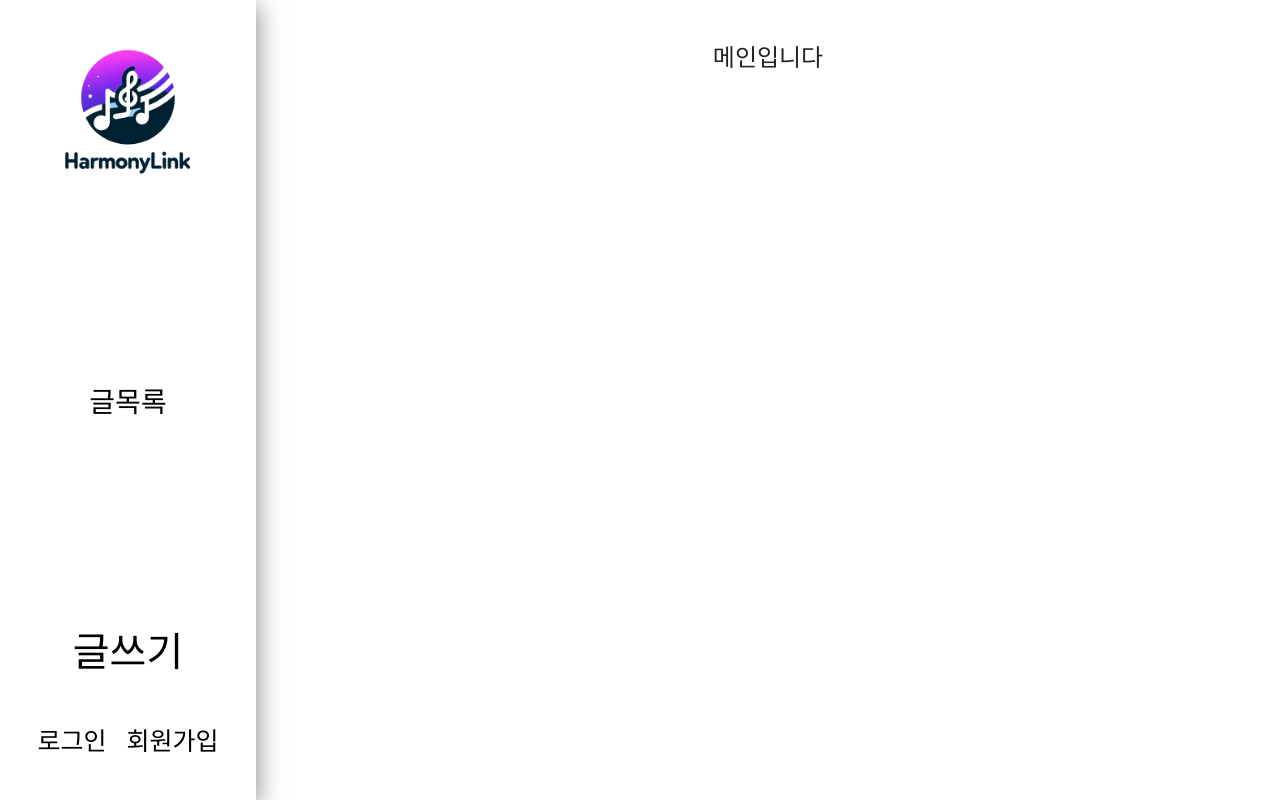
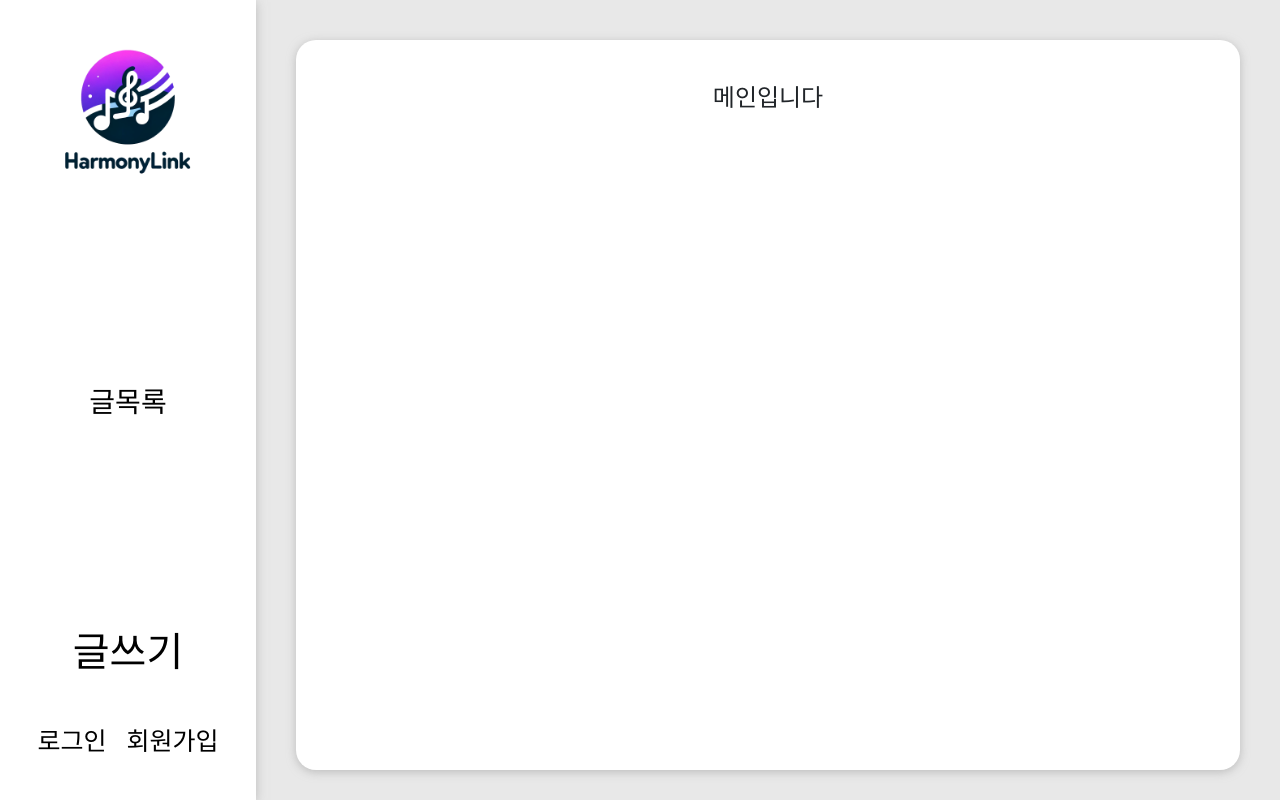
Before and after one commit to c1vera/HarmonyLink, a React (Vite) app in the folder HarmonyLink-SpringBoot/src/HarmonyLink-Frontend/: page / in a window 1280 px wide. Built offline with nearby package versions, Linux system fonts and the light colour scheme; a web font is replaced by a local one.

Commit message:
design: 사이드바, 메인 컴포넌트 스타일(그림자) 추가, GlobalStyle 설정

```diff
--- a/HarmonyLink-SpringBoot/src/HarmonyLink-Frontend/src/App.css
+++ b/HarmonyLink-SpringBoot/src/HarmonyLink-Frontend/src/App.css
@@ -32,6 +32,7 @@ textarea{
 
 .App > .MainPage {
   flex: 4;
+  background-color: rgb(232, 232, 232);
 }
 
 .App > .SideBar, .App > .MainPage {
--- a/HarmonyLink-SpringBoot/src/HarmonyLink-Frontend/src/Pages/Login/LoginPage.tsx
+++ b/HarmonyLink-SpringBoot/src/HarmonyLink-Frontend/src/Pages/Login/LoginPage.tsx
@@ -7,14 +7,7 @@ import Input from '../../components/Input/Input';
 import { useDispatch } from "react-redux";
 import { loginUser } from '../../redux/actions/userActions';
 import { AppDispatch } from '../../redux/store';
-
-const Body = styled.div`
-  height: 100%;
-  display: flex;
-  flex-direction: column;
-  align-items: center;
-  text-align: center;
-`;
+import * as S from "../../style/GlobalStyles"
 
 const LoginMessage = styled.p`
   color: red;
@@ -66,11 +59,9 @@ const LoginPage: React.FC = () => {
       });
   };
 
-
-
   return (
     <div className="MainPage">
-      <Body>
+      <S.Body>
         <h3>로그인</h3>
         <p>아이디</p>
         <Input
@@ -88,7 +79,7 @@ const LoginPage: React.FC = () => {
         ></Input>
         <LoginMessage>{loginMessage}</LoginMessage>
         <button onClick={handleLogin}>로그인하기</button>
-      </Body>
+      </S.Body>
     </div>
   );
 };
--- a/HarmonyLink-SpringBoot/src/HarmonyLink-Frontend/src/Pages/MainPage.tsx
+++ b/HarmonyLink-SpringBoot/src/HarmonyLink-Frontend/src/Pages/MainPage.tsx
@@ -1,21 +1,13 @@
 import styled from "styled-components";
 import "./MainPage.css";
-
-const Body = styled.div`
-  height: 100%;
-  display: flex;
-  flex-direction: column;
-  align-items: center;
-  text-align: center;
-  padding: 40px;
-`;
+import * as S from "../style/GlobalStyles"
 
 const MainPage: React.FC = () => {
   return (
     <div className="MainPage">
-      <Body>
+      <S.Body>
         <p>메인입니다</p>
-      </Body>
+      </S.Body>
     </div>
   );
 };
--- a/HarmonyLink-SpringBoot/src/HarmonyLink-Frontend/src/Pages/PostBoard/PostBoard.tsx
+++ b/HarmonyLink-SpringBoot/src/HarmonyLink-Frontend/src/Pages/PostBoard/PostBoard.tsx
@@ -4,15 +4,7 @@ import Table from "react-bootstrap/Table";
 import styled from "styled-components";
 import { useNavigate } from "react-router-dom";
 import ToggleButtonGroup from "../../components/Button/ToggleButtonGroup";
-
-const Body = styled.div`
-  height: 100%;
-  display: flex;
-  flex-direction: column;
-  align-items: center;
-  text-align: center;
-  padding: 40px;
-`;
+import * as S from "../../style/GlobalStyles"
 
 const MbtiArea = styled.div`
   display: flex;
@@ -209,7 +201,7 @@ const PostBoard: React.FC = () => {
 
   return (
     <div className="MainPage">
-      <Body>
+      <S.Body>
         <h2>글목록</h2>
 
         <p>MBTI</p>
@@ -295,7 +287,7 @@ const PostBoard: React.FC = () => {
           value={currentPage}
           onChange={handleChange}
         />
-      </Body>
+      </S.Body>
     </div>
   );
 };
--- a/HarmonyLink-SpringBoot/src/HarmonyLink-Frontend/src/Pages/PostDetail/PostDetailPage.tsx
+++ b/HarmonyLink-SpringBoot/src/HarmonyLink-Frontend/src/Pages/PostDetail/PostDetailPage.tsx
@@ -1,6 +1,7 @@
 import styled from "styled-components";
 import { useParams } from "react-router-dom";
 import { useLocation } from "react-router-dom";
+import * as S from "../../style/GlobalStyles"
 
 const Top = styled.div`
   text-align: left;
@@ -8,12 +9,6 @@ const Top = styled.div`
   flex: 1;
 `;
 
-const Body = styled.div`
-  height: 100%;
-  display: flex;
-  flex-direction: column;
-  padding: 40px;
-`;
 
 const Content = styled.div`
   text-align: center;
@@ -30,7 +25,7 @@ const PostDetailPage = () => {
 
   return (
     <div className="MainPage">
-      <Body>
+      <S.Body>
         <Top>
           <h3>{post?.type} 게시판</h3>
           <h4>{post?.music_key}</h4>
@@ -43,7 +38,7 @@ const PostDetailPage = () => {
         <Footer>
           <p>💜 {post?.thumbsUp}</p>
         </Footer>
-      </Body>
+      </S.Body>
     </div>
   );
 };
--- a/HarmonyLink-SpringBoot/src/HarmonyLink-Frontend/src/Pages/Register/RegisterPage.tsx
+++ b/HarmonyLink-SpringBoot/src/HarmonyLink-Frontend/src/Pages/Register/RegisterPage.tsx
@@ -5,15 +5,7 @@ import axios from "axios";
 import { useNavigate } from "react-router-dom";
 import Input from "../../components/Input/Input";
 import ToggleButtonGroup from "../../components/Button/ToggleButtonGroup";
-
-const Body = styled.div`
-  height: 100%;
-  display: flex;
-  flex-direction: column;
-  align-items: center;
-  text-align: center;
-  margin: 40px;
-`;
+import * as S from "../../style/GlobalStyles"
 
 const MbtiArea = styled.div`
   display: flex;
@@ -62,7 +54,7 @@ const RegisterPage: React.FC = () => {
 
   return (
     <div className="MainPage">
-      <Body>
+      <S.Body>
         <h3>회원가입</h3>
         <p>아이디</p>
         <Input
@@ -144,7 +136,7 @@ const RegisterPage: React.FC = () => {
 
         <button onClick={handleRegister}>회원가입하기</button>
         <p>{registerMassege}</p>
-      </Body>
+      </S.Body>
     </div>
   );
 };
--- a/HarmonyLink-SpringBoot/src/HarmonyLink-Frontend/src/Pages/SideBar/SideBar.css
+++ b/HarmonyLink-SpringBoot/src/HarmonyLink-Frontend/src/Pages/SideBar/SideBar.css
@@ -2,7 +2,8 @@
   flex: 1;
   background-color: #ffffff;
   color:#000000;
-  box-shadow: 5px 5px 20px rgba(97, 97, 97, 0.559);
+  box-shadow: 0px 2px 10px 0px rgba(154, 154, 154, 0.559);
+  z-index: 0;
 }
 
 .SideBar a, .SideBar a:visited {
--- a/HarmonyLink-SpringBoot/src/HarmonyLink-Frontend/src/Pages/SideBar/SideBar.tsx
+++ b/HarmonyLink-SpringBoot/src/HarmonyLink-Frontend/src/Pages/SideBar/SideBar.tsx
@@ -11,6 +11,7 @@ const Body = styled.div`
   justify-content: center;
   align-items: center;
   text-align: center;
+
 `;
 
 const Logo = styled.div`
@@ -31,6 +32,7 @@ const Content = styled.div`
   display: flex;
   justify-content: center;
   align-items: center;
+
 `;
 
 function SideBar() {
--- a/HarmonyLink-SpringBoot/src/HarmonyLink-Frontend/src/Pages/Write/WritePage.tsx
+++ b/HarmonyLink-SpringBoot/src/HarmonyLink-Frontend/src/Pages/Write/WritePage.tsx
@@ -10,15 +10,7 @@ import Modal from "../../components/Modal";
 import ToggleButtonGroup from "../../components/Button/ToggleButtonGroup";
 import Button from "react-bootstrap/Button";
 import Table from "react-bootstrap/Table";
-
-const Body = styled.div`
-  height: 100%;
-  display: flex;
-  flex-direction: column;
-  align-items: center;
-  text-align: center;
-  padding: 40px;
-`;
+import * as S from "../../style/GlobalStyles"
 
 const TitleMusicArea = styled.div`
   display: grid;
@@ -124,7 +116,7 @@ const WritePage: React.FC = () => {
 
   return (
     <div className="MainPage">
-      <Body>
+      <S.Body>
         <h3>다른 사람들에게 노래를 추천해봐요 😀</h3>
         <TitleMusicArea>
           <MbtiArea>
@@ -210,7 +202,7 @@ const WritePage: React.FC = () => {
         ></TextArea>
         <button onClick={handlePost}>글 작성하기</button>
         <p>{postMessage}</p>
-      </Body>
+      </S.Body>
     </div>
   );
 };
--- /dev/null
+++ b/HarmonyLink-SpringBoot/src/HarmonyLink-Frontend/src/style/GlobalStyles.ts
@@ -0,0 +1,14 @@
+import styled from "styled-components";
+
+export const Body = styled.div`
+  height: calc(100% - 70px);
+  display: flex;
+  flex-direction: column;
+  align-items: center;
+  text-align: center;
+  margin: 40px;
+  padding: 40px;
+  border-radius: 20px;
+  background-color: white;
+  box-shadow: 0px 2px 10px 0px rgba(154, 154, 154, 0.559);
+`;
```
